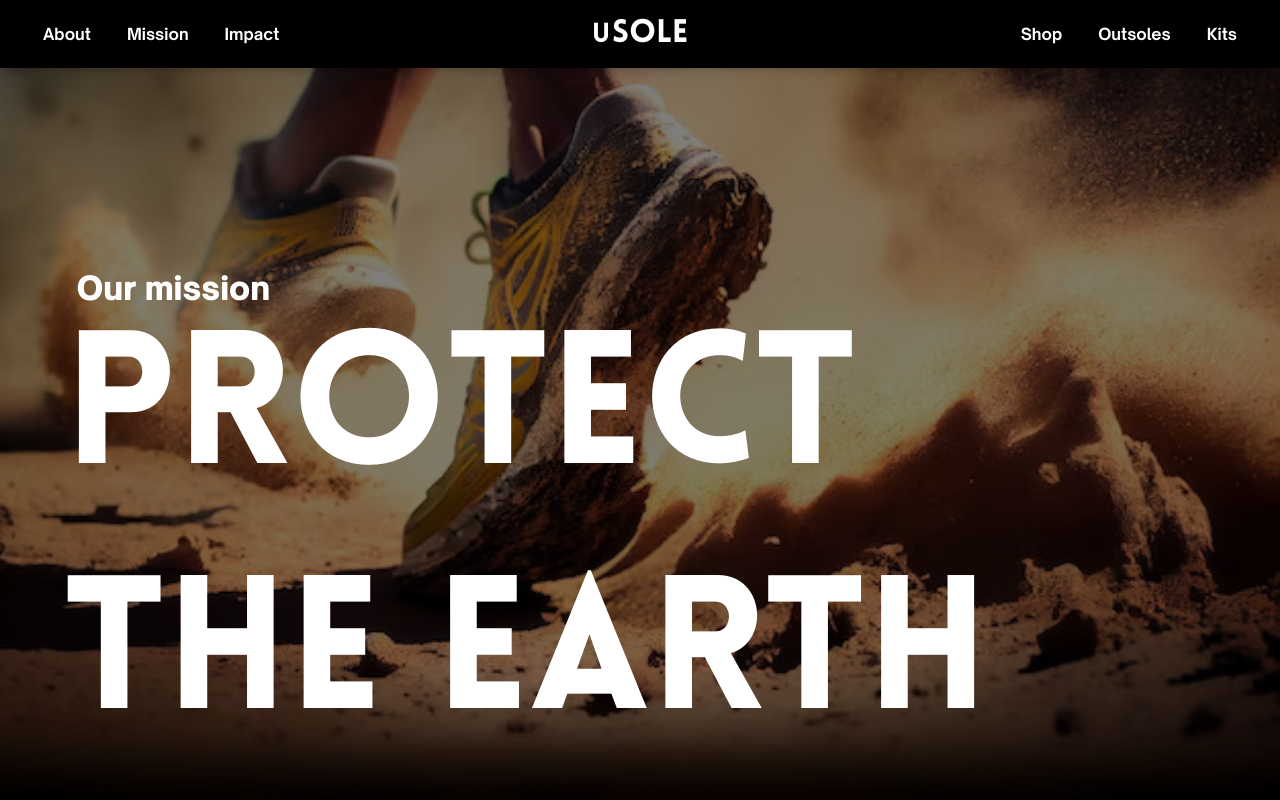
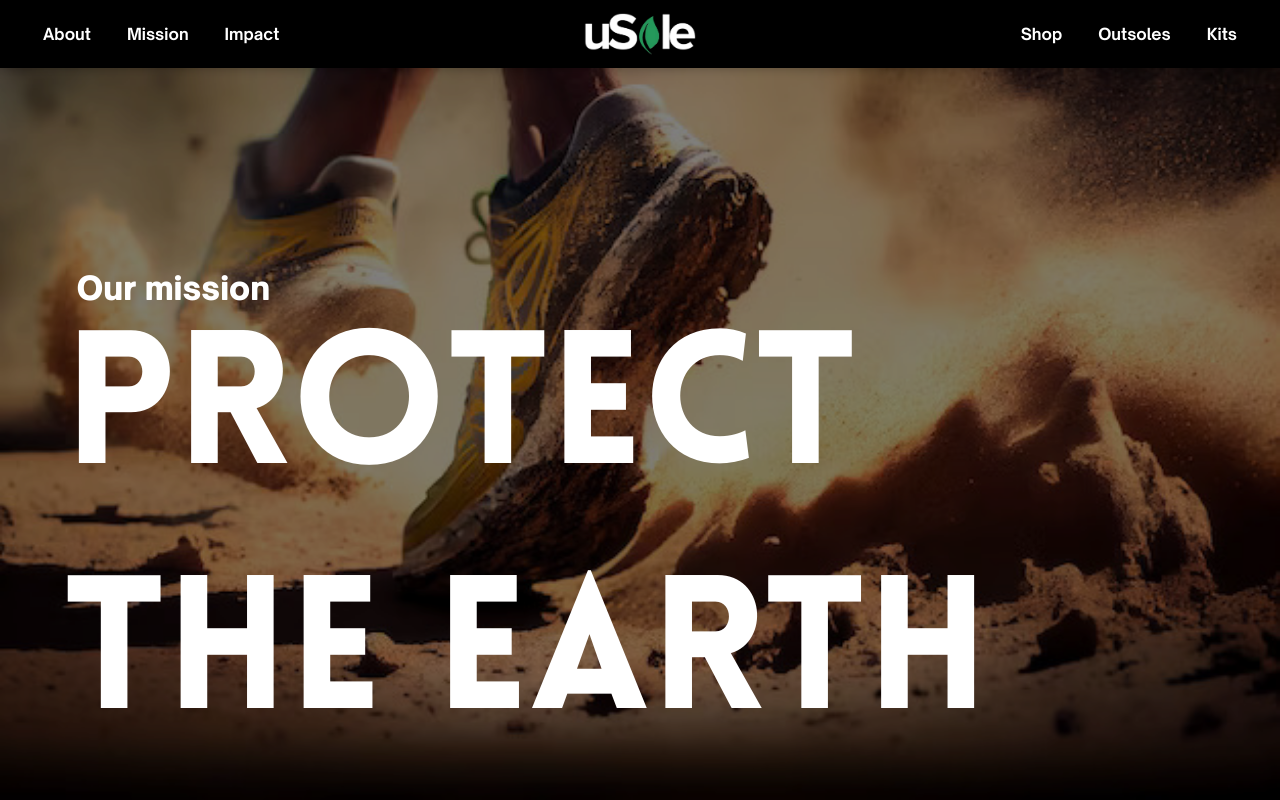
Before and after one commit to uSoleOnline/usole-app, a Next.js app: page / in a window 1280 px wide. Shown: the top 800 px of the page. Built offline with nearby package versions, Linux system fonts and the light colour scheme.

Commit message:
Finishing touches...

```diff
--- a/src/components/Navigation.js
+++ b/src/components/Navigation.js
@@ -1,5 +1,6 @@
 import styles from '../styles/Navigation.module.css'
 import { useRouter } from 'next/navigation'
+import Image from 'next/image'
 
 function NavButton({ text, location }) {
     const router = useRouter()
@@ -29,8 +30,15 @@ function Navbar() {
             </div>
             <div className={styles.section}>
                 <button className={styles.logo} onClick={() => router.push(('/home'))}>
-                    <p style={{fontSize: '27px', marginTop: '30px', marginRight: '2px'}}>u</p><p style={{fontSize: '32px'}}>SOLE</p>
-                </button>
+                    <Image
+                        priority
+                        width={250}
+                        height={500}
+                        layout='intrinsic'
+                        src='/icons/logo.png'
+                        alt='logo'
+                        style={{width: '28%', objectFit: 'cover'}}
+                    /></button>
             </div>
             <div className={styles.section} style={{justifyContent: 'flex-end'}}>
                 <NavButton text='Shop' location='/shop'/>
@@ -108,7 +116,9 @@ export function Sidebar({ category, deals }) {
 export function Footer() {
     return (
         <div className={styles.footer}>
-            <p></p>
+            <div>
+
+            </div>
         </div>
     )
 }
--- a/src/styles/About.module.css
+++ b/src/styles/About.module.css
@@ -1,5 +1,4 @@
 .cover {
-    height: 150vh;
     background-color: #000000;
     border: none;
     margin-bottom: -5px;
--- a/src/styles/Home.module.css
+++ b/src/styles/Home.module.css
@@ -1,5 +1,4 @@
 .cover {
-    height: 150vh;
     background-color: #000000;
     border: none;
     margin-bottom: -5px;
--- a/src/styles/Navigation.module.css
+++ b/src/styles/Navigation.module.css
@@ -26,14 +26,11 @@
 }
 .logo {
     background-color: transparent;
-    height: 48px;
+    height: 30px;
     border: none;
     display: inline-flex;
     justify-content: center;
     align-items: center;
-    color: #FFFFFF;
-    font-family: Lovelo;
-    font-weight: 900;
 }
 .section {
     width: 100%;
```
Also changed, not shown: public/icons/logo.png (added).
